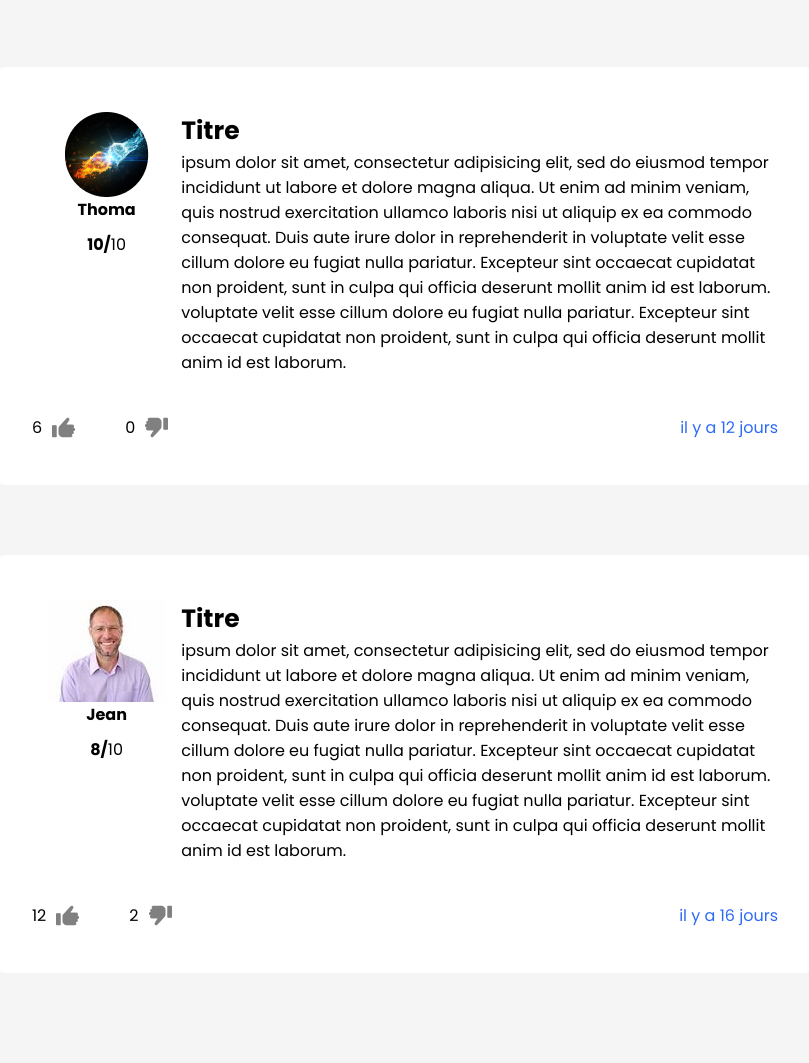
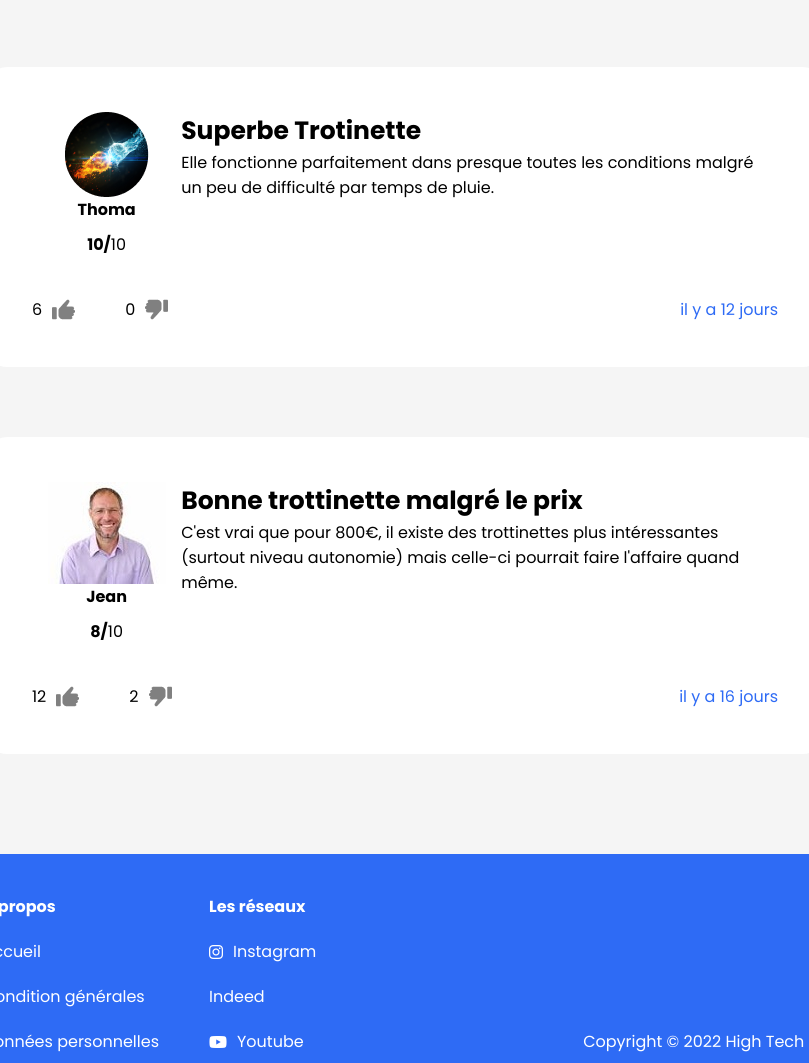
Before and after one commit to cyprientvl/SAE.github.io, a plain HTML site: page code/articles.html in a window 1280 px wide. Shown: the part 4326-5389 px from the top of the page, without its empty margins (235-1044 px from the left). Drawn offline with Linux system fonts and the light colour scheme.

Commit message:
commentaires

```diff
--- a/code/articles.html
+++ b/code/articles.html
@@ -85,18 +85,10 @@
                     </div>
 
                     <div class="comment-right">
-                        <h4>Titre</h4>
+                        <h4>Superbe Trotinette</h4>
 
                         <p>
-                            ipsum dolor sit amet, consectetur adipisicing elit, sed do eiusmod
-                            tempor incididunt ut labore et dolore magna aliqua. Ut enim ad minim veniam,
-                            quis nostrud exercitation ullamco laboris nisi ut aliquip ex ea commodo
-                            consequat. Duis aute irure dolor in reprehenderit in voluptate velit esse
-                            cillum dolore eu fugiat nulla pariatur. Excepteur sint occaecat cupidatat non
-                            proident, sunt in culpa qui officia deserunt mollit anim id est laborum.
-                            voluptate velit esse
-                            cillum dolore eu fugiat nulla pariatur. Excepteur sint occaecat cupidatat non
-                            proident, sunt in culpa qui officia deserunt mollit anim id est laborum.
+                            Elle fonctionne parfaitement dans presque toutes les conditions malgré un peu de difficulté par temps de pluie.
                         </p>
                     </div>
                 </div>
@@ -132,18 +124,10 @@
                     </div>
 
                     <div class="comment-right">
-                        <h4>Titre</h4>
+                        <h4>Bonne trottinette malgré le prix</h4>
 
                         <p>
-                            ipsum dolor sit amet, consectetur adipisicing elit, sed do eiusmod
-                            tempor incididunt ut labore et dolore magna aliqua. Ut enim ad minim veniam,
-                            quis nostrud exercitation ullamco laboris nisi ut aliquip ex ea commodo
-                            consequat. Duis aute irure dolor in reprehenderit in voluptate velit esse
-                            cillum dolore eu fugiat nulla pariatur. Excepteur sint occaecat cupidatat non
-                            proident, sunt in culpa qui officia deserunt mollit anim id est laborum.
-                            voluptate velit esse
-                            cillum dolore eu fugiat nulla pariatur. Excepteur sint occaecat cupidatat non
-                            proident, sunt in culpa qui officia deserunt mollit anim id est laborum.
+                            C'est vrai que pour 800€, il existe des trottinettes plus intéressantes (surtout niveau autonomie) mais celle-ci pourrait faire l'affaire quand même.
                         </p>
                     </div>
                 </div>
```
Also changed, not shown: code/index.html (+9 -9 lines).
